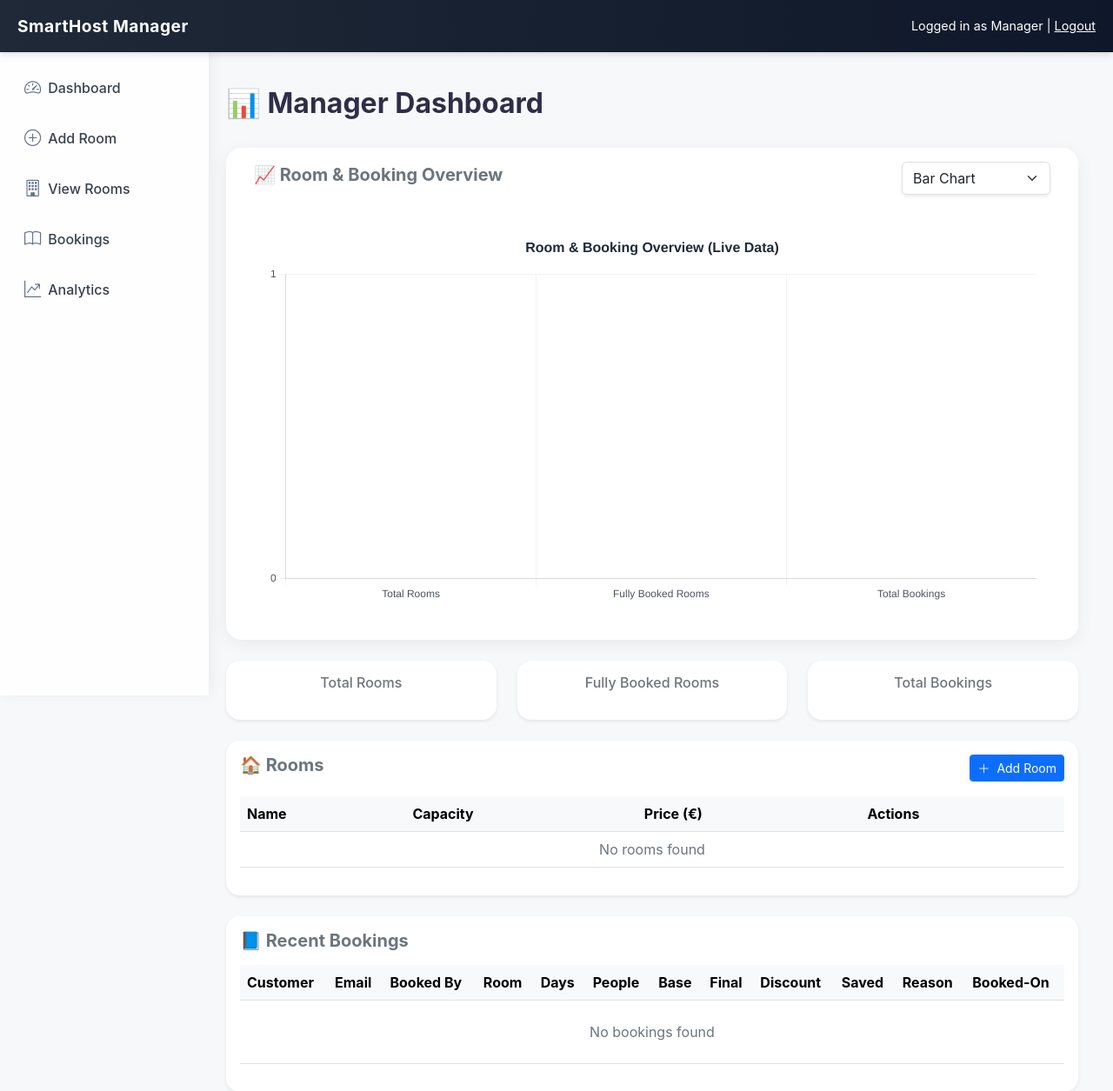
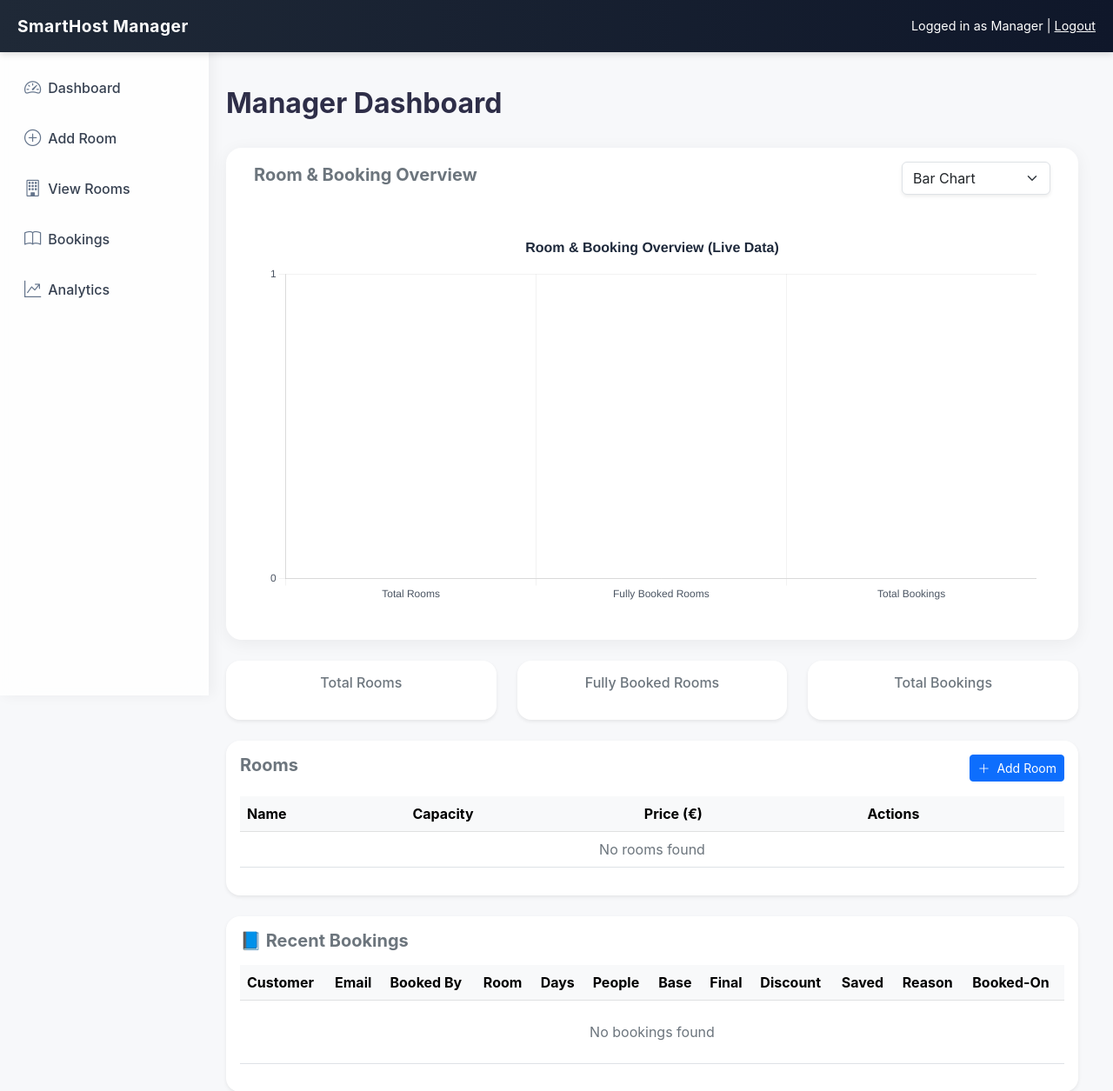
Before and after one commit to shri0612/StayWise-CloudProject, a Django app: template accommodation/templates/accommodation/manager_dashboard.html in a window 1280 px wide. Shown: the top 1255 px of the page at 87% size. Run offline with Django 4.2, Linux system fonts and the light colour scheme; the template is opened without the code that fills it, so the values that code supplies are empty; some libraries are stand-ins or nearby versions.

Commit message:
UI change

```diff
--- a/accommodation/templates/accommodation/manager_dashboard.html
+++ b/accommodation/templates/accommodation/manager_dashboard.html
@@ -50,13 +50,13 @@
 
   <!--  Page Title -->
   <div class="d-flex justify-content-between align-items-center mb-4">
-    <h2 class="fw-bold text-gradient">📊 Manager Dashboard</h2>
+    <h2 class="fw-bold text-gradient">Manager Dashboard</h2>
   </div>
 
   <!--  Analytics Chart Section -->
  <div class="card chart-card mb-4">
   <div class="d-flex justify-content-between align-items-center mb-3 flex-wrap">
-    <h5 class="fw-bold text-secondary mb-2">📈 Room & Booking Overview</h5>
+    <h5 class="fw-bold text-secondary mb-2"> Room & Booking Overview</h5>
     <select class="form-select w-auto shadow-sm" onchange="changeChartType(this.value)">
       <option value="bar" selected>Bar Chart</option>
       <option value="pie">Pie Chart</option>
@@ -98,7 +98,7 @@
   <div id="rooms" class="card shadow-sm border-0 mb-4">
     <div class="card-body">
       <div class="d-flex justify-content-between align-items-center mb-3">
-        <h5 class="fw-bold text-secondary">🏠 Rooms</h5>
+        <h5 class="fw-bold text-secondary"> Rooms</h5>
         <a href="{% url 'add_room' %}" class="btn btn-sm btn-primary">
           <i class="bi bi-plus-lg me-1"></i> Add Room
         </a>
@@ -254,7 +254,7 @@
   let chartInstance;
 
   function createGradients(ctx) {
-    // ✅ Create three smooth vertical gradients for the bars
+    // create three smooth vertical gradients for the bars
     const gradient1 = ctx.createLinearGradient(0, 0, 0, 400);
     gradient1.addColorStop(0, "rgba(0, 172, 193, 0.9)");   // light teal
     gradient1.addColorStop(1, "rgba(0, 92, 151, 0.9)");   // dark teal-blue
@@ -293,7 +293,7 @@
       },
       options: {
         responsive: true,
-        maintainAspectRatio: false, // ✅ full-width control
+        maintainAspectRatio: false, // ull-width control
         resizeDelay: 200,
         layout: {
           padding: { left: 0, right: 0, top: 20, bottom: 10 }
```
